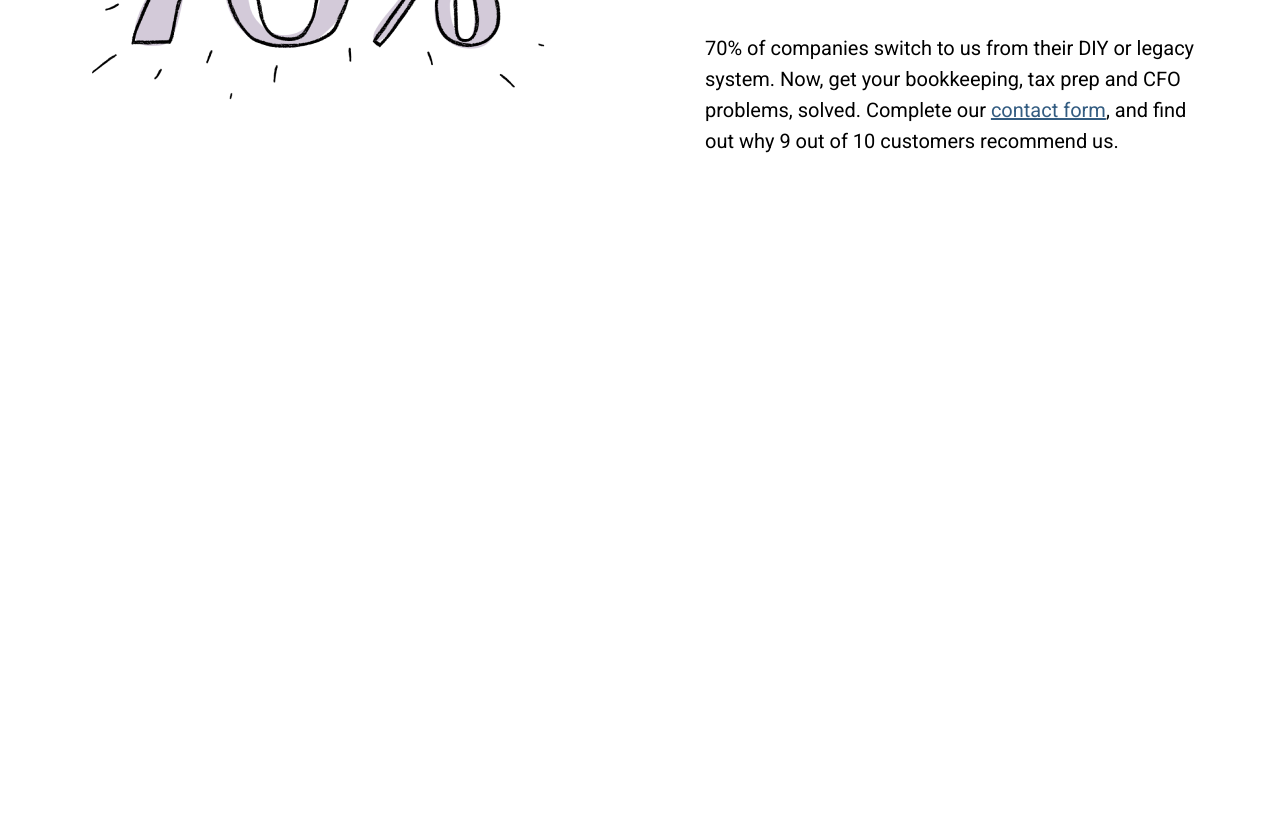
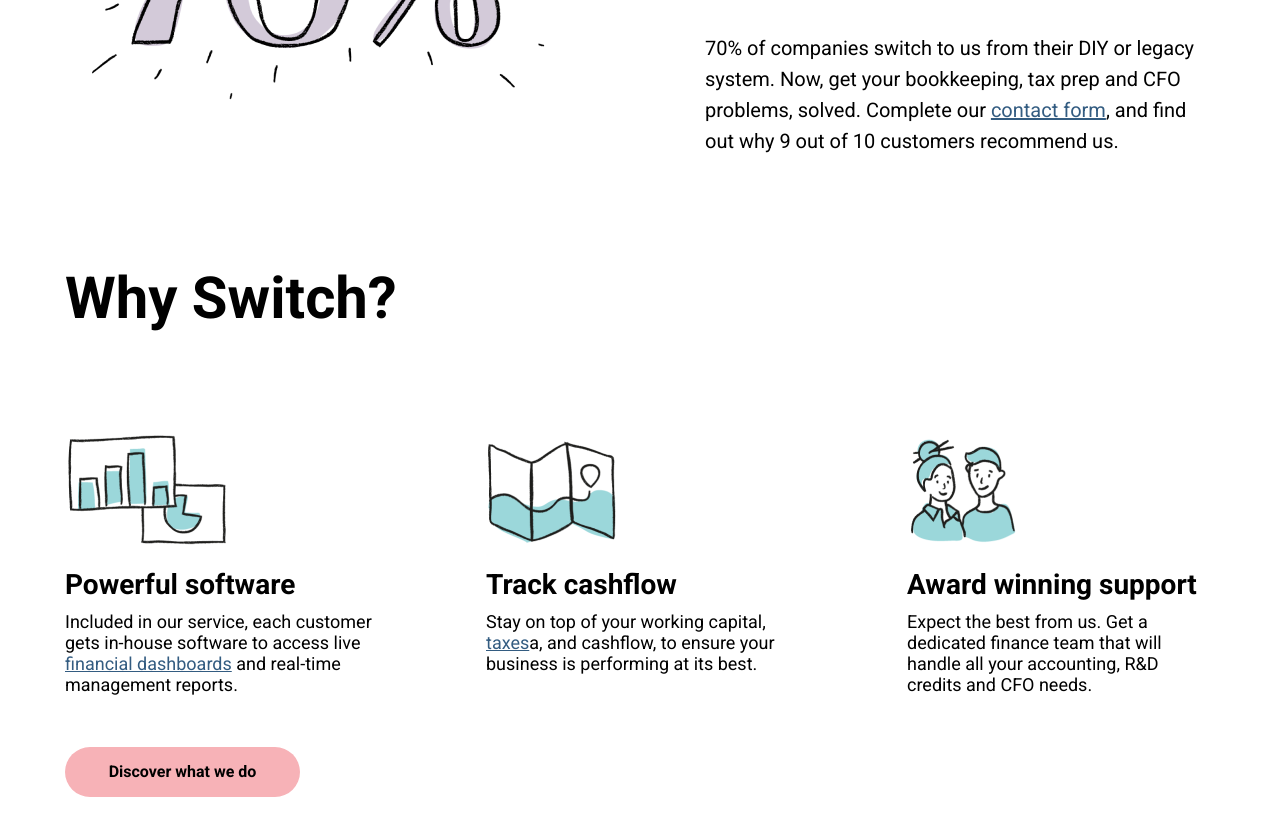
Before and after one commit to Veremyov-of/AccountancyCloud, a plain HTML site: page index.html in a window 1280 px wide. Shown: the part 926-1761 px from the top of the page. Before the commit the page ends 1190 px from the top, so only its background shows below. Drawn offline with Linux system fonts and the light colour scheme.

Commit message:
WhySwitch block add

```diff
--- a/index.html
+++ b/index.html
@@ -59,6 +59,52 @@
     </section>
 
 
+    <section class="why_switch">
+        <div class="container">
+            <h2 class="why_switch_title">Why Switch?</h2>
+
+            <div class="why_switch_wrapp">
+
+                <div class="why_switch_wrapp_item">
+                    <img class="why_switch_wrapp_item_img" src="./img/switch1.png" alt="img">
+                    <h3 class="why_switch_wrapp_item_title">
+                        Powerful software
+                    </h3>
+                    <p class="why_switch_wrapp_item_text">
+                        Included in our service, each customer gets in-house
+                        software to access live <a class="why_switch_wrapp_item_text_link">financial dashboards</a> and real-time
+                        management reports.
+                    </p>
+                </div>
+
+                <div class="why_switch_wrapp_item">
+                    <img class="why_switch_wrapp_item_img" src="./img/switch2.png" alt="img">
+                    <h3 class="why_switch_wrapp_item_title">
+                        Track cashflow
+                    </h3>
+                    <p class="why_switch_wrapp_item_text">
+                        Stay on top of your working capital, <a class="why_switch_wrapp_item_text_link">taxes</a>a, and cashflow,
+                        to ensure your business is performing at its best.
+                    </p>
+                </div>
+
+                <div class="why_switch_wrapp_item">
+                    <img class="why_switch_wrapp_item_img" src="./img/switch3.png" alt="img">
+                    <h3 class="why_switch_wrapp_item_title">
+                        Award winning support
+                    </h3>
+                    <p class="why_switch_wrapp_item_text">
+                        Expect the best from us. Get a dedicated finance team that will handle all
+                        your accounting, R&D credits and CFO needs.
+                    </p>
+                </div>
+            </div>
+
+            <a class="why_switch_link">Discover what we do</a>
+        </div>
+    </section>
+
+
 
 </body>
 </html>
--- /dev/null
+++ b/scss/Why_switch/_why_switch.scss
@@ -0,0 +1,50 @@
+.why_switch {
+    margin-top: 90px;
+    &_title {
+        font-weight: bold;
+        font-size: 58px;
+        color: #000;
+    }
+    &_wrapp {
+        margin-top: 82px;
+        display: flex;
+        flex-wrap: wrap;
+        justify-content: space-between;
+        &_item {
+            width: 308px;
+            height: 333px;
+            &_img {
+                width: 200px;
+                height: 150px;
+            }
+            &_title {
+                font-weight: bold;
+                font-size: 28px;
+                color: #000;
+            }
+            &_text {
+                margin-top: 10px;
+                font-weight: normal;
+                font-size: 18px;
+                color: #000;
+                &_link {
+                    color: #335C81;
+                    text-decoration: underline;
+                }
+            }
+        }
+    }
+    &_link {
+        margin-bottom: 126px;
+        text-align: center;
+        line-height: 50px;
+        color: #000;
+        font-size: 18;
+        font-weight: bold;
+        display: block;
+        width: 235px;
+        height: 50px;
+        border-radius: 100px;
+        background-color: #F7B2B7;
+    }
+}
--- a/scss/style.scss
+++ b/scss/style.scss
@@ -5,3 +5,4 @@
 @import "./Header/header";
 @import "./FirstScreen/first_screen";
 @import "./SecondScreen/second_screen";
+@import "./Why_switch/why_switch";
```
Also changed, not shown: css/style.css, img/switch1.png (added), img/switch2.png (added), img/switch3.png (added), 1 other file.
